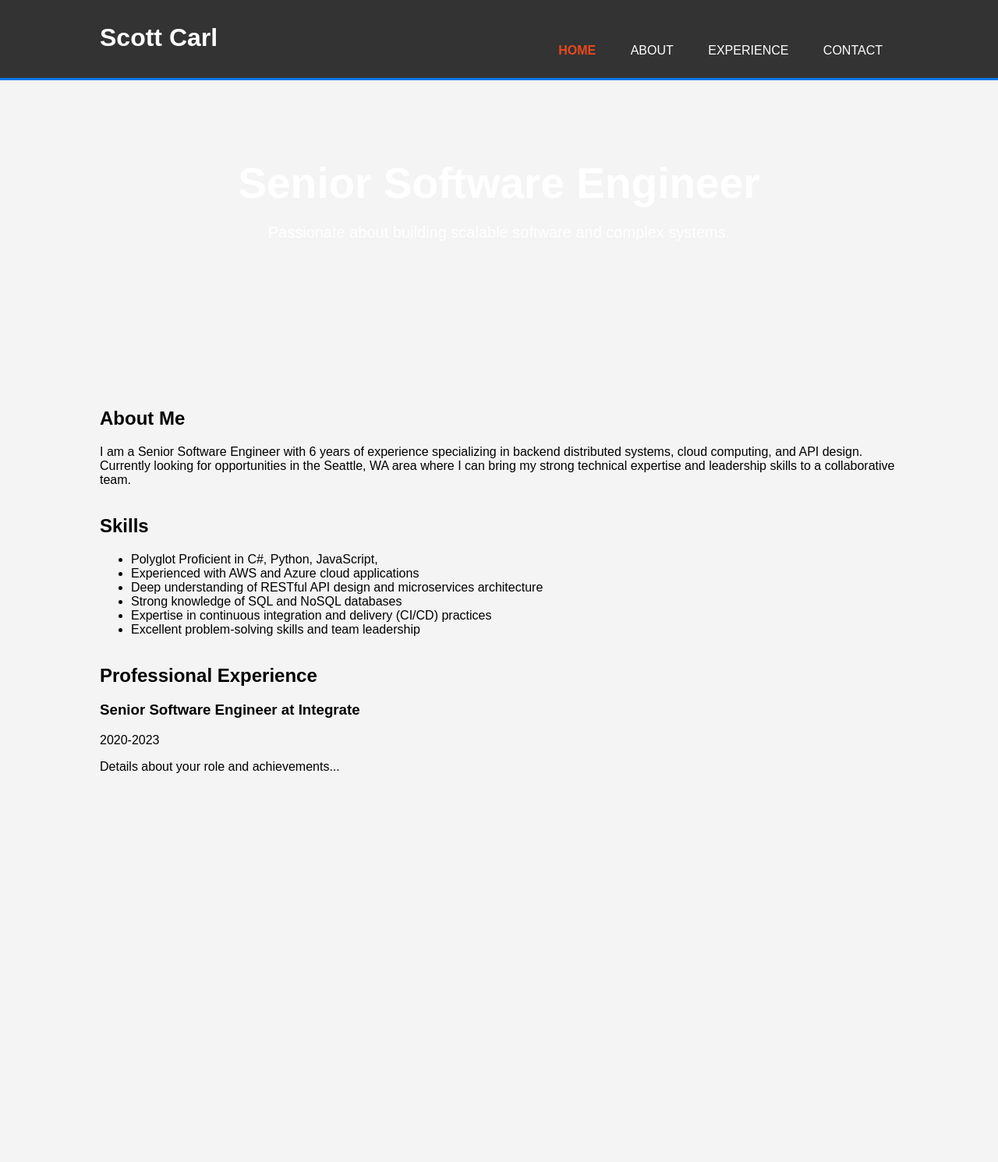
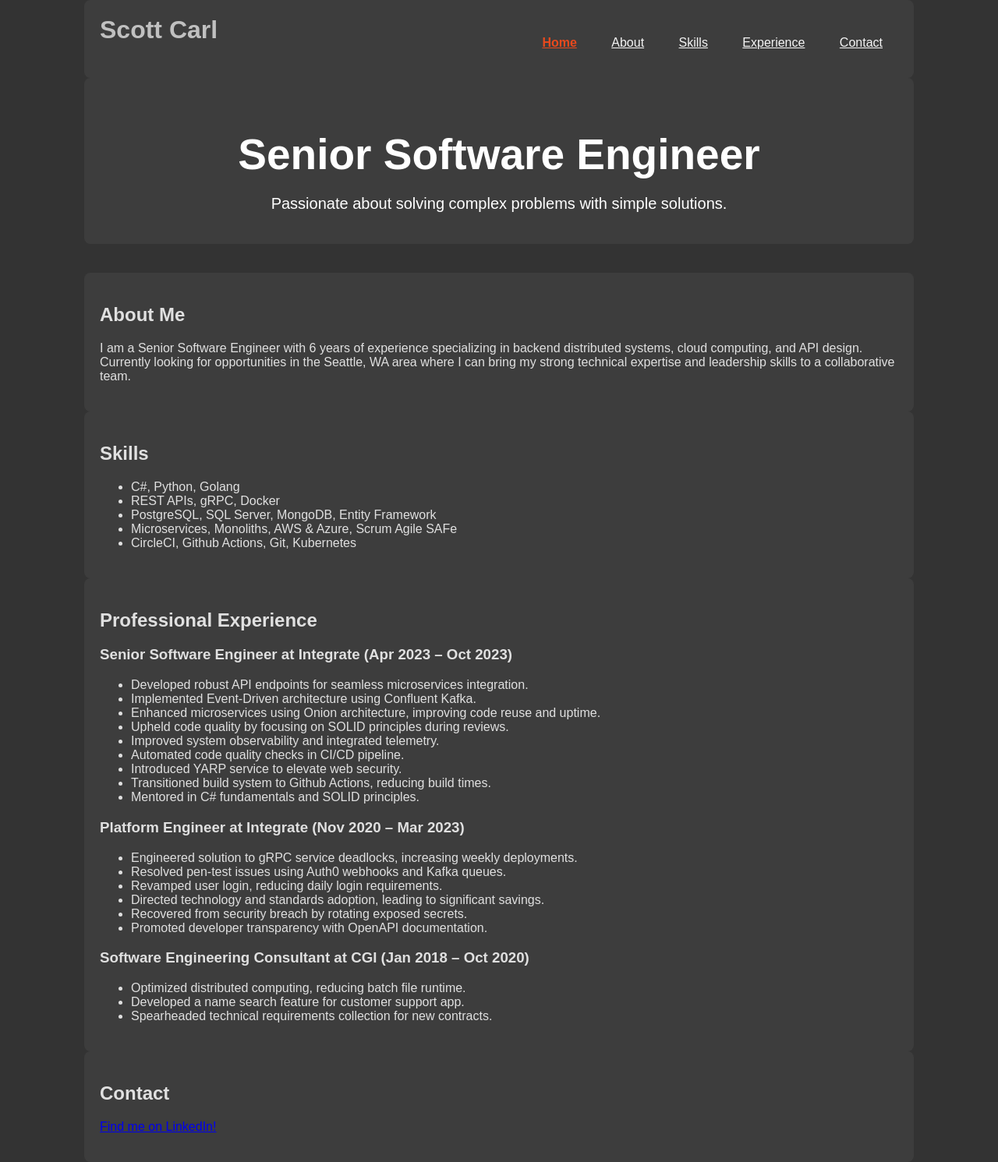
Before and after one commit to wscottcarl/portfolio-site, a plain HTML site: page index.html in a window 1280 px wide. Shown: the whole page at 78% size. Before the commit the page ends 1009 px from the top, so only its background shows below. Drawn offline with Linux system fonts and the light colour scheme.

Commit message:
style and content updates

```diff
--- a/index.html
+++ b/index.html
@@ -3,31 +3,31 @@
 <head>
     <meta charset="UTF-8">
     <meta name="viewport" content="width=device-width, initial-scale=1.0">
-    <title>Resume - William Scott Carl</title>
+    <title>Resume - Scott Carl</title>
     <style>
         body {
             font-family: Arial, sans-serif;
             margin: 0;
             padding: 0;
-            background-color: #f4f4f4;
+            background-color: #333333; /* Charcoal Gray background */
+            color: #E0E0E0; /* Lighter gray text for better readability */
         }
         .container {
+            background-color: #3d3d3d; /* Slightly lighter background for content sections */
             width: 80%;
             margin: auto;
             overflow: hidden;
+            padding: 20px; /* Added padding */
+            border-radius: 8px; /* Optional: Adds rounded corners for a modern look */
         }
         header {
-            background: #333;
-            color: #fff;
-            padding-top: 30px;
-            min-height: 70px;
-            border-bottom: #0779e4 3px solid;
+            background: #333333; /* Crimson Red header */
+            color: #C0C0C0; /* Silver Gray text */
+            /* ... other header styles ... */
         }
-        header a {
-            color: #fff;
-            text-decoration: none;
-            text-transform: uppercase;
-            font-size: 16px;
+        header a, header a:hover {
+            color: #F5F5F5; /* Lighter color for links */
+            /* ... other link styles ... */
         }
         header ul {
             padding: 0;
@@ -64,13 +64,12 @@
             color: #ffffff;
         }
         section#showcase {
-            min-height: 400px;
+            min-height: 250px;
             background: url('showcase.jpg') no-repeat 0 -400px;
             text-align: center;
             color: #ffffff;
         }
         section#showcase h1 {
-            margin-top: 100px;
             font-size: 55px;
             margin-bottom: 10px;
         }
@@ -89,6 +88,7 @@
                 <ul>
                     <li class="current"><a href="#showcase">Home</a></li>
                     <li><a href="#about">About</a></li>
+                    <li><a href="#about">Skills</a></li>
                     <li><a href="#experience">Experience</a></li>
                     <li><a href="#contact">Contact</a></li>
                 </ul>
@@ -99,7 +99,7 @@
     <section id="showcase">
         <div class="container">
             <h1>Senior Software Engineer</h1>
-            <p>Passionate about building scalable software and complex systems.</p>
+            <p>Passionate about solving complex problems with simple solutions.</p>
         </div>
     </section>
 
@@ -111,22 +111,53 @@
     <section id="skills" class="container">
         <h2>Skills</h2>
         <ul>
-            <li>Polyglot Proficient in C#, Python, JavaScript, </li>
-            <li>Experienced with AWS and Azure cloud applications</li>
-            <li>Deep understanding of RESTful API design and microservices architecture</li>
-            <li>Strong knowledge of SQL and NoSQL databases</li>
-            <li>Expertise in continuous integration and delivery (CI/CD) practices</li>
-            <li>Excellent problem-solving skills and team leadership</li>
+            <li>C#, Python, Golang</li>
+            <li>REST APIs, gRPC, Docker</li>
+            <li>PostgreSQL, SQL Server, MongoDB, Entity Framework</li>
+            <li>Microservices, Monoliths, AWS & Azure, Scrum Agile SAFe</li>
+            <li>CircleCI, Github Actions, Git, Kubernetes</li>
         </ul>
     </section>
 
     <section id="experience" class="container">
         <h2>Professional Experience</h2>
-        <!-- Repeat this block for each position -->
         <div class="job">
-            <h3>Senior Software Engineer at Integrate</h3>
-            <p class="year">2020-2023</p>
-            <p>Details about your role and achievements...</p>
+            <h3>Senior Software Engineer at Integrate (Apr 2023 – Oct 2023)</h3>
+            <ul>
+                <li>Developed robust API endpoints for seamless microservices integration.</li>
+                <li>Implemented Event-Driven architecture using Confluent Kafka.</li>
+                <li>Enhanced microservices using Onion architecture, improving code reuse and uptime.</li>
+                <li>Upheld code quality by focusing on SOLID principles during reviews.</li>
+                <li>Improved system observability and integrated telemetry.</li>
+                <li>Automated code quality checks in CI/CD pipeline.</li>
+                <li>Introduced YARP service to elevate web security.</li>
+                <li>Transitioned build system to Github Actions, reducing build times.</li>
+                <li>Mentored in C# fundamentals and SOLID principles.</li>
+            </ul>
+        </div>
+        <div class="job">
+            <h3>Platform Engineer at Integrate (Nov 2020 – Mar 2023)</h3>
+            <ul>
+                <li>Engineered solution to gRPC service deadlocks, increasing weekly deployments.</li>
+                <li>Resolved pen-test issues using Auth0 webhooks and Kafka queues.</li>
+                <li>Revamped user login, reducing daily login requirements.</li>
+                <li>Directed technology and standards adoption, leading to significant savings.</li>
+                <li>Recovered from security breach by rotating exposed secrets.</li>
+                <li>Promoted developer transparency with OpenAPI documentation.</li>
+            </ul>
+        </div>
+        <div class="job">
+            <h3>Software Engineering Consultant at CGI (Jan 2018 – Oct 2020)</h3>
+            <ul>
+                <li>Optimized distributed computing, reducing batch file runtime.</li>
+                <li>Developed a name search feature for customer support app.</li>
+                <li>Spearheaded technical requirements collection for new contracts.</li>
+            </ul>
         </div>
     </section>
+
+    <section id="contact" class="container">
+        <h2>Contact</h2>
+        <p><a href="https://www.linkedin.com/in/wscottcarl">Find me on LinkedIn!</a></p>
+    </section>
 </body>
```
